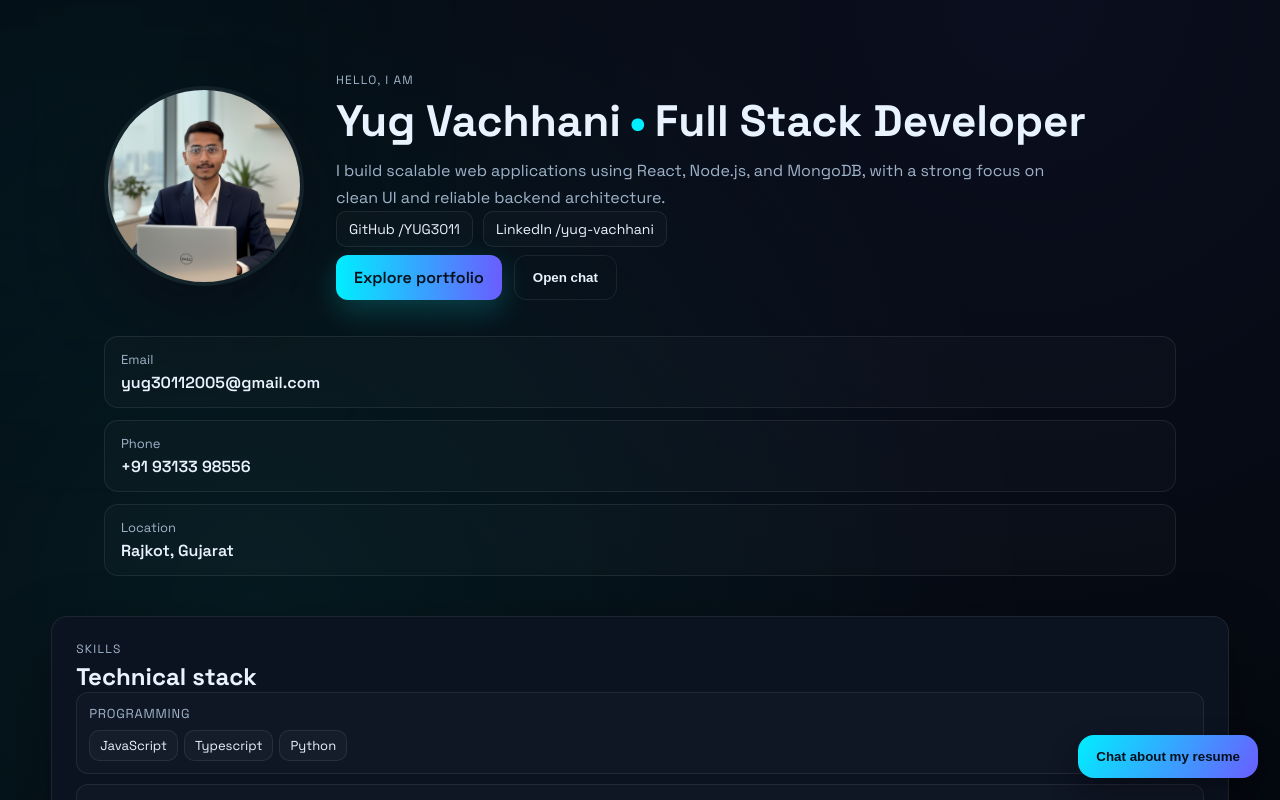
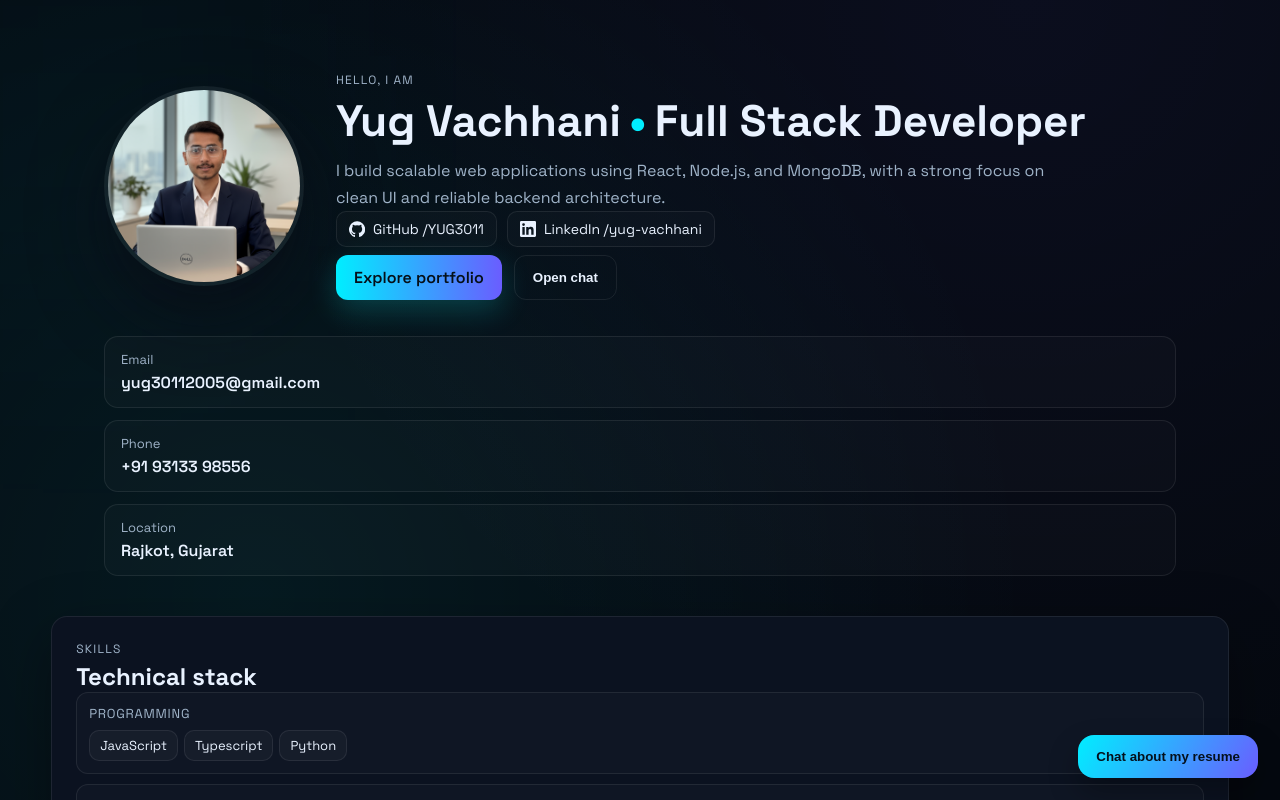
Before and after one commit to YUG3011/Portfolio, a React (Vite) app in the folder frontend/: page / in a window 1280 px wide. Shown: the top 800 px of the page. Built offline with nearby package versions, Linux system fonts and the light colour scheme; no server answers.

Commit message:
change in main file for updating project

```diff
--- a/frontend/src/App.tsx
+++ b/frontend/src/App.tsx
@@ -111,8 +111,24 @@ export default function App() {
             </h1>
             <p className="lede">I build scalable web applications using React, Node.js, and MongoDB, with a strong focus on clean UI and reliable backend architecture.</p>
             <div className="hero-links">
-              <a className="hero-link" href="https://github.com/YUG3011" target="_blank" rel="noreferrer">GitHub /YUG3011</a>
-              <a className="hero-link" href="https://www.linkedin.com/in/yug-vachhani-bb4133251/" target="_blank" rel="noreferrer">LinkedIn /yug-vachhani</a>
+              <a className="hero-link" href="https://github.com/YUG3011" target="_blank" rel="noreferrer">
+                <svg viewBox="0 0 24 24" aria-hidden="true">
+                  <path
+                    fill="currentColor"
+                    d="M12 .5a12 12 0 0 0-3.79 23.39c.6.11.82-.26.82-.58v-2.24c-3.34.73-4.04-1.41-4.04-1.41a3.18 3.18 0 0 0-1.34-1.76c-1.1-.75.08-.73.08-.73a2.53 2.53 0 0 1 1.85 1.25 2.6 2.6 0 0 0 3.56 1 2.6 2.6 0 0 1 .77-1.63c-2.67-.3-5.47-1.33-5.47-5.9a4.63 4.63 0 0 1 1.23-3.22 4.3 4.3 0 0 1 .12-3.18s1-.32 3.3 1.23a11.4 11.4 0 0 1 6 0c2.28-1.55 3.29-1.23 3.29-1.23a4.3 4.3 0 0 1 .12 3.18 4.62 4.62 0 0 1 1.23 3.22c0 4.58-2.8 5.6-5.48 5.9a2.9 2.9 0 0 1 .82 2.25v3.33c0 .32.22.7.83.58A12 12 0 0 0 12 .5Z"
+                  />
+                </svg>
+                GitHub /YUG3011
+              </a>
+              <a className="hero-link" href="https://www.linkedin.com/in/yug-vachhani-bb4133251/" target="_blank" rel="noreferrer">
+                <svg viewBox="0 0 24 24" aria-hidden="true">
+                  <path
+                    fill="currentColor"
+                    d="M20.45 20.45h-3.56v-5.57c0-1.33-.03-3.03-1.85-3.03-1.86 0-2.14 1.45-2.14 2.94v5.66H9.34V9h3.42v1.56h.05c.48-.9 1.63-1.85 3.35-1.85 3.58 0 4.24 2.35 4.24 5.41v6.33ZM5.32 7.43a2.06 2.06 0 1 1 0-4.12 2.06 2.06 0 0 1 0 4.12Zm1.78 13.02H3.54V9H7.1v11.45ZM22.23 0H1.77A1.76 1.76 0 0 0 0 1.74v20.52C0 23.22.79 24 1.77 24h20.46A1.77 1.77 0 0 0 24 22.26V1.74A1.77 1.77 0 0 0 22.23 0Z"
+                  />
+                </svg>
+                LinkedIn /yug-vachhani
+              </a>
             </div>
             <div className="hero-actions">
               <a className="button primary" href="#skills">Explore portfolio</a>
--- a/frontend/src/styles.css
+++ b/frontend/src/styles.css
@@ -192,12 +192,18 @@ a {
 .hero-link {
   display: inline-flex;
   align-items: center;
+  gap: 8px;
   padding: 8px 12px;
   border: 1px solid var(--line);
   border-radius: 10px;
   color: var(--text);
   font-size: 14px;
   background: rgba(255, 255, 255, 0.02);
+}
+.hero-link svg {
+  width: 16px;
+  height: 16px;
+  flex-shrink: 0;
 }
 .hero-link:hover {
   border-color: var(--accent);
```
